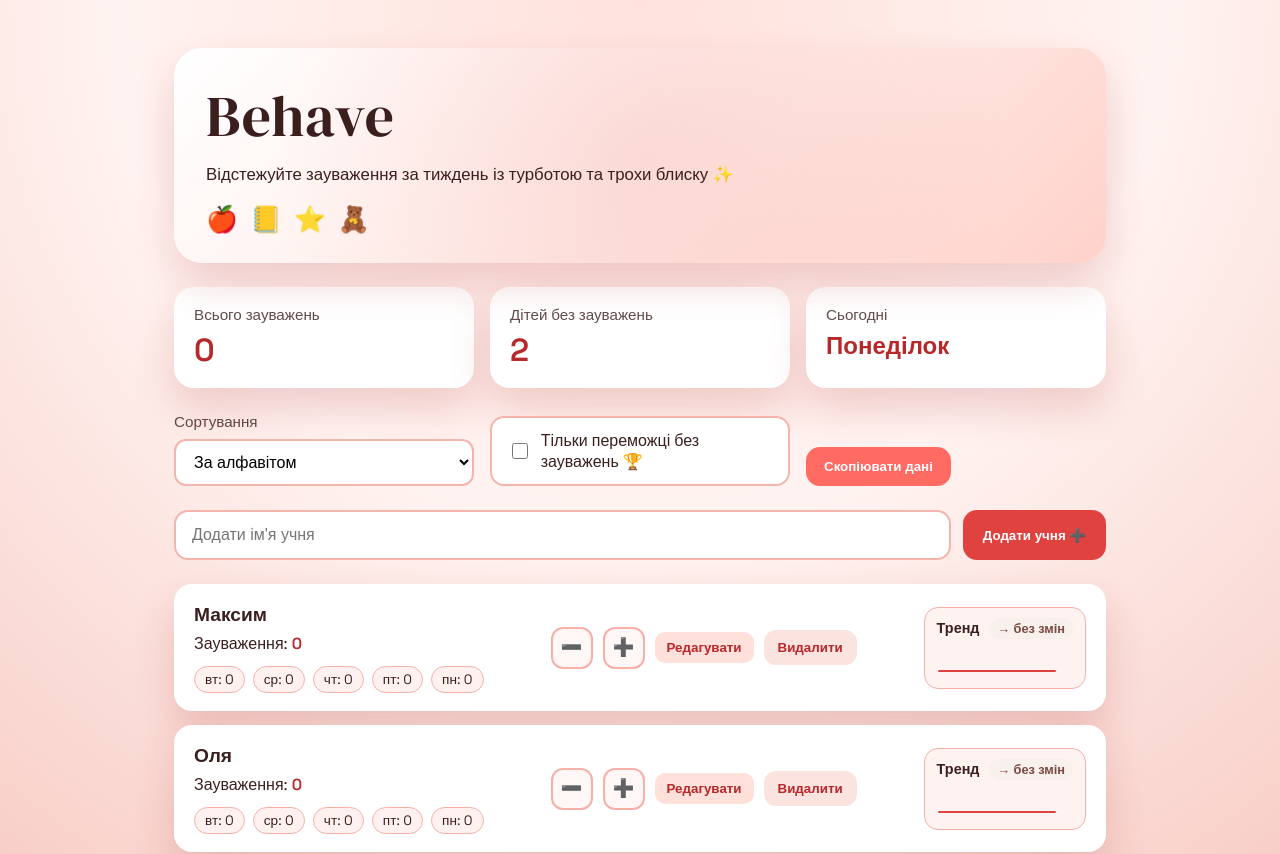
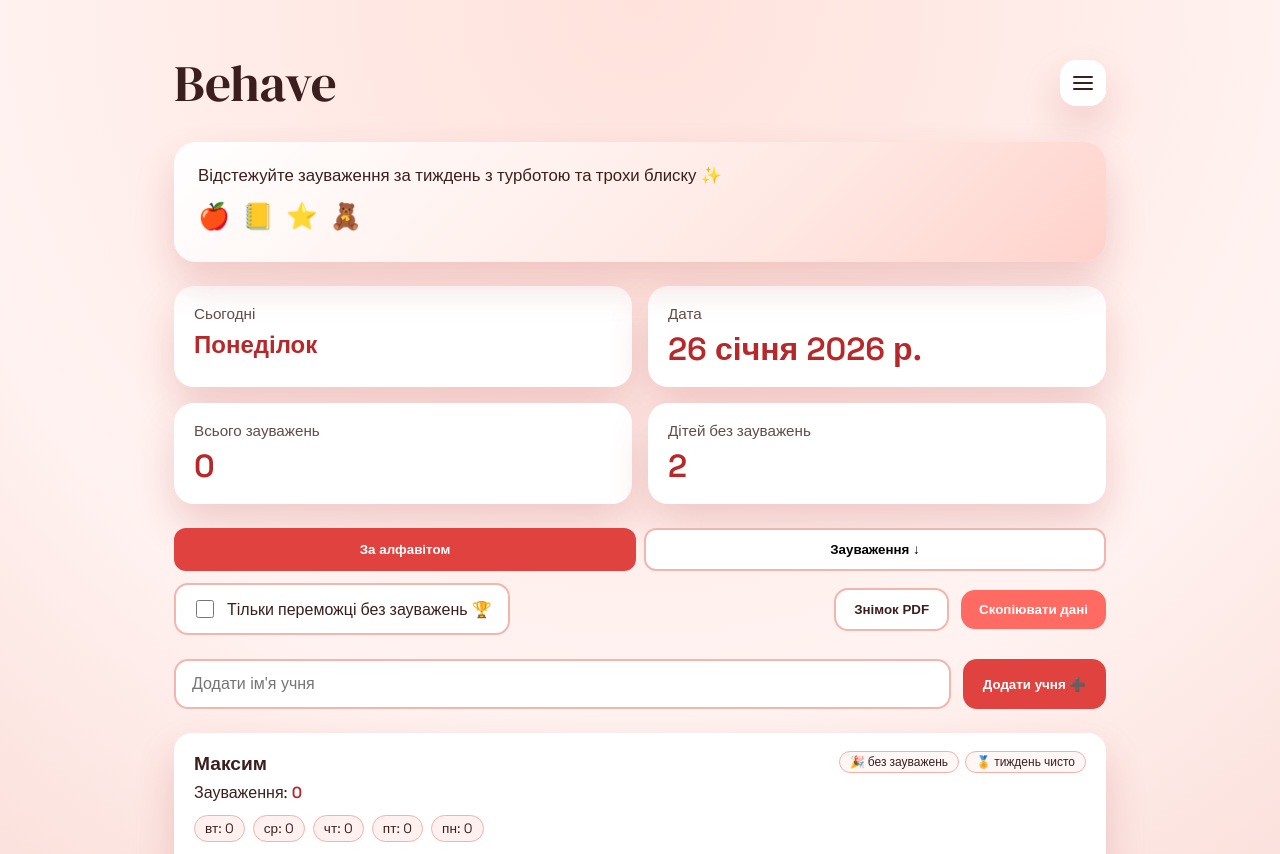
Before and after one commit to devstew/Behave, a React (Vite) app: page / in a window 1280 px wide. Shown: the top 854 px of the page. Built offline with nearby package versions, Linux system fonts and the light colour scheme.

Commit message:
Add settings, badges, and layout refresh

```diff
--- a/src/App.css
+++ b/src/App.css
@@ -30,50 +30,65 @@
   gap: 24px;
 }
 
-.hero {
-  background: linear-gradient(135deg, #fff 0%, #ffe8e3 60%, #ffd2cb 100%);
-  border-radius: 28px;
-  padding: 28px 32px;
+.page-header {
+  display: flex;
+  justify-content: flex-start;
+  align-items: center;
+  gap: 18px;
+}
+
+.page-title {
+  font-family: "DM Serif Display", serif;
+  font-size: clamp(2.5rem, 4vw, 3.2rem);
+}
+
+.burger {
+  margin-left: auto;
+  border: none;
+  background: #fff;
+  box-shadow: var(--shadow);
+  width: 46px;
+  height: 46px;
+  border-radius: 16px;
+  display: flex;
+  flex-direction: column;
+  justify-content: center;
+  align-items: center;
+  gap: 4px;
+  cursor: pointer;
+}
+
+.burger span {
+  width: 60%;
+  height: 2px;
+  background-color: var(--ink);
+  border-radius: 2px;
+}
+
+.hero-card {
+  background: linear-gradient(135deg, #fff 0%, #ffe8e3 65%, #ffd2cb 100%);
+  border-radius: 22px;
+  padding: 22px 24px;
   box-shadow: var(--shadow);
   position: relative;
   overflow: hidden;
-}
-
-.hero::after {
-  content: "";
-  position: absolute;
-  inset: -40px;
-  background: radial-gradient(circle, rgba(224, 67, 63, 0.12) 0%, transparent 70%);
-  opacity: 0.9;
-}
-
-.hero-title {
-  font-family: "DM Serif Display", serif;
-  font-size: clamp(2.5rem, 5vw, 3.6rem);
-  letter-spacing: 1px;
-  position: relative;
-  z-index: 1;
+  min-height: 120px;
 }
 
 .hero-subtitle {
-  margin-top: 8px;
   font-size: 1.05rem;
-  position: relative;
-  z-index: 1;
+  margin-bottom: 14px;
 }
 
 .hero-badges {
   display: flex;
   gap: 12px;
   font-size: 1.6rem;
-  margin-top: 18px;
-  position: relative;
-  z-index: 1;
 }
 
-.stats {
+.stats-grid {
   display: grid;
-  grid-template-columns: repeat(auto-fit, minmax(220px, 1fr));
+  grid-template-columns: repeat(2, minmax(180px, 1fr));
   gap: 16px;
 }
 
@@ -101,29 +116,40 @@
   text-transform: capitalize;
 }
 
-.controls {
-  display: grid;
-  grid-template-columns: repeat(auto-fit, minmax(220px, 1fr));
-  gap: 16px;
-  align-items: end;
+.controls-block {
+  display: flex;
+  flex-direction: column;
+  gap: 12px;
 }
 
-.control-group {
-  display: grid;
+.sort-buttons {
+  display: flex;
   gap: 8px;
 }
 
-.control-label {
-  font-size: 0.95rem;
-  opacity: 0.8;
-}
-
-.control-select {
-  padding: 12px 14px;
+.sort-btn {
+  flex: 1;
   border-radius: 12px;
   border: 2px solid #f4b5ad;
   background: #fff;
-  font-size: 1rem;
+  padding: 12px 14px;
+  font-weight: 600;
+  cursor: pointer;
+  transition: background 0.2s ease;
+}
+
+.sort-btn.is-active {
+  background: var(--accent);
+  color: #fff;
+  border-color: var(--accent);
+}
+
+.control-row {
+  display: flex;
+  justify-content: space-between;
+  align-items: center;
+  gap: 16px;
+  flex-wrap: wrap;
 }
 
 .control-toggle {
@@ -147,6 +173,16 @@
   align-items: center;
   gap: 12px;
   flex-wrap: wrap;
+}
+
+.snapshot-btn {
+  padding: 12px 18px;
+  border-radius: 14px;
+  border: 2px solid #f4b5ad;
+  background: #fff;
+  color: var(--ink);
+  font-weight: 600;
+  cursor: pointer;
 }
 
 .copy-button {
@@ -210,15 +246,21 @@
   border-radius: 18px;
   padding: 18px 20px;
   display: flex;
-  align-items: center;
-  justify-content: space-between;
-  gap: 16px;
+  flex-direction: column;
+  gap: 14px;
   box-shadow: var(--shadow);
 }
 
 .pupil-info {
   display: grid;
   gap: 6px;
+}
+
+.pupil-heading {
+  display: flex;
+  align-items: flex-start;
+  justify-content: space-between;
+  gap: 12px;
 }
 
 .pupil-name {
@@ -271,9 +313,14 @@
 
 .pupil-history {
   display: flex;
-  flex-wrap: wrap;
   gap: 8px;
   margin-top: 6px;
+  flex-wrap: nowrap;
+  overflow-x: auto;
+}
+
+.pupil-history.single-row {
+  white-space: nowrap;
 }
 
 .history-chip {
@@ -284,9 +331,24 @@
   font-size: 0.85rem;
 }
 
+.reward-badges {
+  display: flex;
+  gap: 6px;
+  flex-wrap: wrap;
+  justify-content: flex-end;
+}
+
+.reward-badge {
+  font-size: 0.75rem;
+  padding: 2px 10px;
+  border-radius: 12px;
+  border: 1px solid #f6b0a8;
+  background: #fff7f6;
+}
+
 .pupil-actions {
   display: flex;
-  align-items: center;
+  flex-wrap: wrap;
   gap: 10px;
 }
 
@@ -438,6 +500,62 @@
   color: #fff;
 }
 
+.settings-overlay {
+  position: fixed;
+  inset: 0;
+  background: rgba(59, 31, 31, 0.65);
+  display: grid;
+  place-items: center;
+  z-index: 25;
+}
+
+.settings-card {
+  background: #fff;
+  border-radius: 24px;
+  padding: 26px;
+  box-shadow: var(--shadow);
+  width: min(360px, 90vw);
+}
+
+.settings-header {
+  display: flex;
+  justify-content: space-between;
+  align-items: center;
+}
+
+.settings-title {
+  font-size: 1.6rem;
+}
+
+.settings-subtitle {
+  margin: 12px 0 16px;
+  font-size: 0.95rem;
+  opacity: 0.8;
+}
+
+.settings-toggle {
+  display: flex;
+  align-items: center;
+  gap: 10px;
+  border-radius: 12px;
+  padding: 10px 12px;
+  border: 1px solid #f4b5ad;
+  margin-bottom: 10px;
+  font-weight: 500;
+}
+
+.settings-toggle input {
+  width: 16px;
+  height: 16px;
+}
+
+.settings-close {
+  background: transparent;
+  border: none;
+  font-size: 1.4rem;
+  cursor: pointer;
+}
+
 .loader {
   position: fixed;
   inset: 0;
@@ -479,8 +597,8 @@
     grid-template-columns: 1fr;
   }
 
-  .controls {
-    grid-template-columns: 1fr;
+  .controls-block {
+    flex-direction: column;
   }
 
   .pupil-card {
--- a/src/App.jsx
+++ b/src/App.jsx
@@ -67,11 +67,19 @@
   const [showLoader, setShowLoader] = useState(true);
   const [isHydrated, setIsHydrated] = useState(false);
   const [sortMode, setSortMode] = useState("name");
+  const [warningsSortDesc, setWarningsSortDesc] = useState(true);
   const [showWinnersOnly, setShowWinnersOnly] = useState(false);
   const [copyStatus, setCopyStatus] = useState("");
   const [editingId, setEditingId] = useState(null);
   const [editingName, setEditingName] = useState("");
   const [pendingDelete, setPendingDelete] = useState(null);
+  const [settingsOpen, setSettingsOpen] = useState(false);
+  const [devSettings, setDevSettings] = useState({
+    copy: true,
+    add: true,
+    edit: true,
+    remove: true
+  });
 
   useEffect(() => {
     setPupils(loadPupils());
@@ -95,6 +103,15 @@
       new Intl.DateTimeFormat("uk-UA", { weekday: "long" }).format(new Date()),
     []
   );
+  const todayDateLabel = useMemo(
+    () =>
+      new Intl.DateTimeFormat("uk-UA", {
+        day: "numeric",
+        month: "long",
+        year: "numeric"
+      }).format(new Date()),
+    []
+  );
 
   const lastWeekdays = useMemo(() => getLastWeekdays(), []);
   const todayKey = useMemo(() => getDateKey(), []);
@@ -104,15 +121,14 @@
       ? pupils.filter((pupil) => pupil.warnings === 0)
       : pupils;
     const sorted = [...filtered];
-    if (sortMode === "warnings-desc") {
-      sorted.sort((a, b) => b.warnings - a.warnings);
-    } else if (sortMode === "warnings-asc") {
-      sorted.sort((a, b) => a.warnings - b.warnings);
+    if (sortMode === "warnings") {
+      const dir = warningsSortDesc ? -1 : 1;
+      sorted.sort((a, b) => (a.warnings - b.warnings) * dir);
     } else {
       sorted.sort((a, b) => a.name.localeCompare(b.name, "uk"));
     }
     return sorted;
-  }, [pupils, sortMode, showWinnersOnly]);
+  }, [pupils, sortMode, showWinnersOnly, warningsSortDesc]);
 
   function handleAdd(event) {
     event.preventDefault();
@@ -198,6 +214,59 @@
     setTimeout(() => setCopyStatus(""), 2000);
   }
 
+  function handleSnapshot() {
+    const html = `
+      <html>
+        <head>
+          <title>Behave snapshot</title>
+          <style>
+            body { font-family: "Space Grotesk", sans-serif; background: #fff3f1; padding: 24px; }
+            .card { border-radius: 16px; border: 1px solid #f6b0a8; padding: 16px; margin-bottom: 16px; }
+            .title { font-size: 1.5rem; margin-bottom: 8px; }
+            .row { display: flex; justify-content: space-between; align-items: center; }
+            .pill { border-radius: 999px; padding: 6px 12px; background: #ffe5e0; font-weight: 600; }
+          </style>
+        </head>
+        <body>
+          <div class="card">
+            <div class="title">Behave snapshot</div>
+            <div class="row">
+              <div>${todayLabel}</div>
+              <div>${todayDateLabel}</div>
+            </div>
+          </div>
+          ${visiblePupils
+            .map(
+              (pupil) => `
+                <div class="card">
+                  <div class="row">
+                    <strong>${pupil.name}</strong>
+                    <span class="pill">Зауважень: ${pupil.warnings}</span>
+                  </div>
+                </div>
+              `
+            )
+            .join("")}
+        </body>
+      </html>
+    `;
+    const snapshotWindow = window.open("", "_blank");
+    if (!snapshotWindow) return;
+    snapshotWindow.document.write(html);
+    snapshotWindow.document.close();
+    snapshotWindow.focus();
+    snapshotWindow.print();
+  }
+
+  function toggleDevSetting(key) {
+    setDevSettings((prev) => ({ ...prev, [key]: !prev[key] }));
+  }
+
+  const showCopyControls = devSettings.copy;
+  const showAddForm = devSettings.add;
+  const showEditActions = devSettings.edit;
+  const showDeleteActions = devSettings.remove;
+
   const zeroWarningCount = pupils.filter((pupil) => pupil.warnings === 0).length;
 
   return (
@@ -211,10 +280,23 @@
         </div>
       )}
 
-      <header className="hero">
-        <div className="hero-title">Behave</div>
+      <div className="page-header">
+        <div className="page-title">Behave</div>
+        <button
+          className="burger"
+          type="button"
+          aria-label="Відкрити налаштування"
+          onClick={() => setSettingsOpen(true)}
+        >
+          <span />
+          <span />
+          <span />
+        </button>
+      </div>
+
+      <div className="hero-card">
         <div className="hero-subtitle">
-          Відстежуйте зауваження за тиждень із турботою та трохи блиску ✨
+          Відстежуйте зауваження за тиждень з турботою та трохи блиску ✨
         </div>
         <div className="hero-badges">
           <span>🍎</span>
@@ -222,9 +304,17 @@
           <span>⭐</span>
           <span>🧸</span>
         </div>
-      </header>
+      </div>
 
-      <section className="stats">
+      <section className="stats-grid">
+        <div className="stat-card">
+          <div className="stat-label">Сьогодні</div>
+          <div className="stat-value stat-day">{todayLabel}</div>
+        </div>
+        <div className="stat-card">
+          <div className="stat-label">Дата</div>
+          <div className="stat-value">{todayDateLabel}</div>
+        </div>
         <div className="stat-card">
           <div className="stat-label">Всього зауважень</div>
           <div className="stat-value">{totalWarnings}</div>
@@ -233,28 +323,34 @@
           <div className="stat-label">Дітей без зауважень</div>
           <div className="stat-value">{zeroWarningCount}</div>
         </div>
-        <div className="stat-card">
-          <div className="stat-label">Сьогодні</div>
-          <div className="stat-value stat-day">{todayLabel}</div>
-        </div>
       </section>
 
-      <section className="controls">
-        <div className="control-group">
-          <label className="control-label" htmlFor="sortMode">
-            Сортування
-          </label>
-          <select
-            id="sortMode"
-            className="control-select"
-            value={sortMode}
-            onChange={(event) => setSortMode(event.target.value)}
+      <section className="controls-block">
+        <div className="sort-buttons">
+          <button
+            type="button"
+            className={`sort-btn ${sortMode === "name" ? "is-active" : ""}`}
+            onClick={() => {
+              setSortMode("name");
+              setWarningsSortDesc(true);
+            }}
           >
-            <option value="name">За алфавітом</option>
-            <option value="warnings-desc">Зауважень більше → менше</option>
-            <option value="warnings-asc">Зауважень менше → більше</option>
-          </select>
+            За алфавітом
+          </button>
+          <button
+            type="button"
+            className={`sort-btn ${sortMode === "warnings" ? "is-active" : ""}`}
+            onClick={() => {
+              setSortMode("warnings");
+              setWarningsSortDesc((prev) =>
+                sortMode === "warnings" ? !prev : prev
+              );
+            }}
+          >
+            Зауваження {warningsSortDesc ? "↓" : "↑"}
+          </button>
         </div>
+        <div className="control-row">
           <label className="control-toggle">
             <input
               type="checkbox"
@@ -264,13 +360,28 @@
             Тільки переможці без зауважень 🏆
           </label>
           <div className="control-actions">
-          <button className="copy-button" type="button" onClick={handleCopyData}>
+            <button
+              className="snapshot-btn"
+              type="button"
+              onClick={handleSnapshot}
+            >
+              Знімок PDF
+            </button>
+            {showCopyControls && (
+              <button
+                className="copy-button"
+                type="button"
+                onClick={handleCopyData}
+              >
                 Скопіювати дані
               </button>
+            )}
             {copyStatus && <span className="copy-status">{copyStatus}</span>}
+          </div>
         </div>
       </section>
 
+      {showAddForm && (
         <form className="add-form" onSubmit={handleAdd}>
           <input
             className="name-input"
@@ -283,6 +394,7 @@
             Додати учня ➕
           </button>
         </form>
+      )}
 
       <section className="list">
         {visiblePupils.length === 0 && (
@@ -305,10 +417,25 @@
             trendDelta < 0 ? "краще" : trendDelta > 0 ? "гірше" : "без змін";
           const trendIcon =
             trendDelta < 0 ? "↘" : trendDelta > 0 ? "↗" : "→";
+          const streakCount = (() => {
+            let count = 0;
+            for (let idx = historyValues.length - 1; idx >= 0; idx -= 1) {
+              if (historyValues[idx] === 0) count += 1;
+              else break;
+            }
+            return count;
+          })();
+          const perfectWeek = historyValues.every((value) => value === 0);
+          const badges = [];
+          if (pupil.warnings === 0) badges.push("🎉 без зауважень");
+          if (perfectWeek) badges.push("🏅 тиждень чисто");
+          else if (streakCount >= 3) badges.push(`🔥 ${streakCount}дн.`);
 
           return (
             <div className="pupil-card" key={pupil.id}>
               <div className="pupil-info">
+                <div className="pupil-heading">
+                  <div className="pupil-name-block">
                     {editingId === pupil.id ? (
                       <div className="edit-row">
                         <input
@@ -335,10 +462,19 @@
                     ) : (
                       <div className="pupil-name">{pupil.name}</div>
                     )}
+                  </div>
+                  <div className="reward-badges">
+                    {badges.map((badge) => (
+                      <span className="reward-badge" key={`${pupil.id}-${badge}`}>
+                        {badge}
+                      </span>
+                    ))}
+                  </div>
+                </div>
                 <div className="pupil-warnings">
                   Зауваження: <strong>{pupil.warnings}</strong>
                 </div>
-                <div className="pupil-history">
+                <div className="pupil-history single-row">
                   {lastWeekdays.map((day) => (
                     <span className="history-chip" key={day.key}>
                       {day.label}: {pupil.history?.[day.key] ?? 0}
@@ -361,6 +497,7 @@
                 >
                   ➕
                 </button>
+                {showEditActions && (
                   <button
                     className="edit-btn"
                     type="button"
@@ -368,6 +505,8 @@
                   >
                     Редагувати
                   </button>
+                )}
+                {showDeleteActions && (
                   <button
                     className="delete-btn"
                     type="button"
@@ -375,6 +514,7 @@
                   >
                     Видалити
                   </button>
+                )}
               </div>
               <div className="pupil-trend">
                 <div className="trend-header">
@@ -391,11 +531,7 @@
                     {trendIcon} {trendLabel}
                   </span>
                 </div>
-                <svg
-                  className="sparkline"
-                  viewBox="0 0 120 28"
-                  aria-hidden="true"
-                >
+                <svg className="sparkline" viewBox="0 0 120 28" aria-hidden="true">
                   <polyline points={points} className="sparkline-line" />
                 </svg>
               </div>
@@ -413,10 +549,18 @@
               <strong>{pendingDelete.name}</strong> з класу?
             </div>
             <div className="modal-actions">
-              <button className="modal-btn modal-cancel" onClick={cancelDelete}>
+              <button
+                className="modal-btn modal-cancel"
+                onClick={cancelDelete}
+                type="button"
+              >
                 Скасувати
               </button>
-              <button className="modal-btn modal-confirm" onClick={confirmDelete}>
+              <button
+                className="modal-btn modal-confirm"
+                onClick={confirmDelete}
+                type="button"
+              >
                 Видалити
               </button>
             </div>
@@ -427,6 +571,59 @@
       <footer className="footer">
         Зірки нагороди для героїв без зауважень ⭐🧡⭐
       </footer>
+
+      {settingsOpen && (
+        <div className="settings-overlay" role="dialog" aria-modal="true">
+          <div className="settings-card">
+            <div className="settings-header">
+              <div className="settings-title">Інструменти</div>
+              <button
+                className="settings-close"
+                type="button"
+                onClick={() => setSettingsOpen(false)}
+                aria-label="Закрити"
+              >
+                ×
+              </button>
+            </div>
+            <div className="settings-subtitle">
+              Увімкніть або вимкніть режим розробника
+            </div>
+            <label className="settings-toggle">
+              <input
+                type="checkbox"
+                checked={devSettings.copy}
+                onChange={() => toggleDevSetting("copy")}
+              />
+              Кнопка копіювання
+            </label>
+            <label className="settings-toggle">
+              <input
+                type="checkbox"
+                checked={devSettings.add}
+                onChange={() => toggleDevSetting("add")}
+              />
+              Форма додавання учня
+            </label>
+            <label className="settings-toggle">
+              <input
+                type="checkbox"
+                checked={devSettings.edit}
+                onChange={() => toggleDevSetting("edit")}
+              />
+              Редагування учня
+            </label>
+            <label className="settings-toggle">
+              <input
+                type="checkbox"
+                checked={devSettings.remove}
+                onChange={() => toggleDevSetting("remove")}
+              />
+              Видалення учня
+            </label>
+          </div>
+        </div>
+      )}
     </div>
   );
 }
```
Lines whose indentation alone changed are shown as unchanged.
